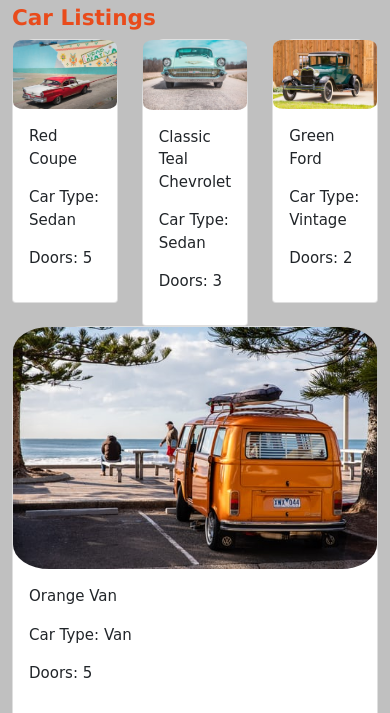
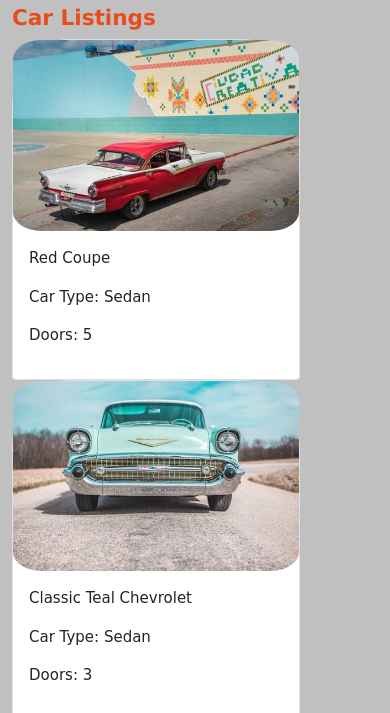
Before and after one commit to kumu98/kumucarhire, a plain HTML site: page index.html in a window 390 px wide. Shown: the part 131-844 px from the top of the page. Drawn offline with nearby package versions, Linux system fonts and the light colour scheme.

Commit message:
adding style for responsive

```diff
--- a/index.html
+++ b/index.html
@@ -54,7 +54,7 @@
   <div class="row">
     <!-- First Card -->
     <div class="col">
-        <div class="card">
+        <div class="card" style="width: 18rem;">
             <img src="./images/car1.jfif" class="card-img-top" alt="car1">
             <div class="card-body">
               <p class="card-text">Red Coupe</p>
@@ -65,7 +65,7 @@
     </div>
     <!-- Second Card -->
     <div class="col">
-        <div class="card">
+        <div class="card" style="width: 18rem;">
             <img src="./images/car2.jfif" class="card-img-top" alt="car2">
             <div class="card-body">
               <p class="card-text">Classic Teal Chevrolet</p>
@@ -76,7 +76,7 @@
     </div>
     <!-- Third Card -->
     <div class="col">
-        <div class="card">
+        <div class="card" style="width: 18rem;">
             <img src="./images/car3.jfif" class="card-img-top" alt="car3">
             <div class="card-body">
               <p class="card-text">Green Ford</p>
@@ -87,7 +87,7 @@
     </div>
     <!-- Fourth Card -->
     <div class="col">
-        <div class="card">
+        <div class="card" style="width: 18rem;">
             <img src="./images/car4.jfif" class="card-img-top" alt="car4">
             <div class="card-body">
               <p class="card-text">Orange Van</p>
```
